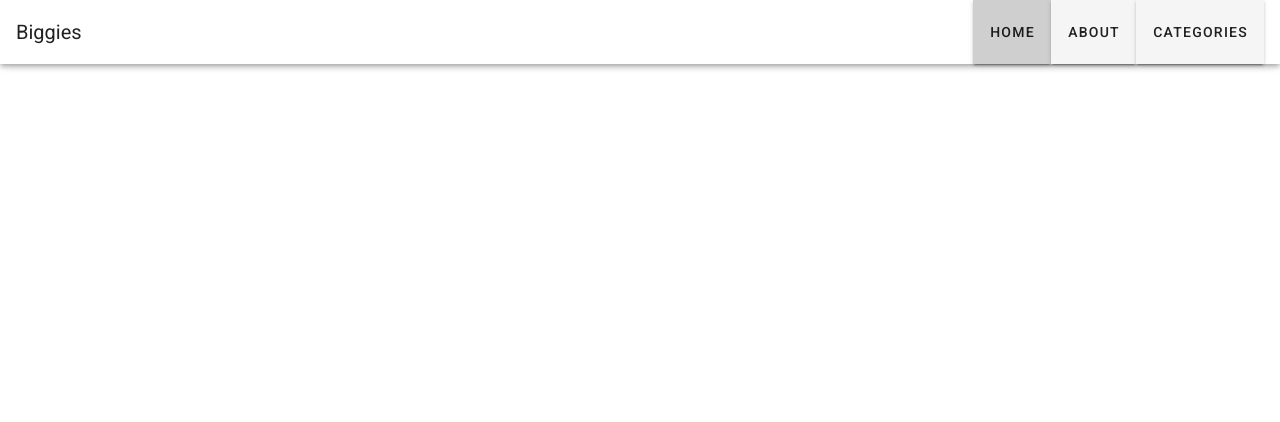
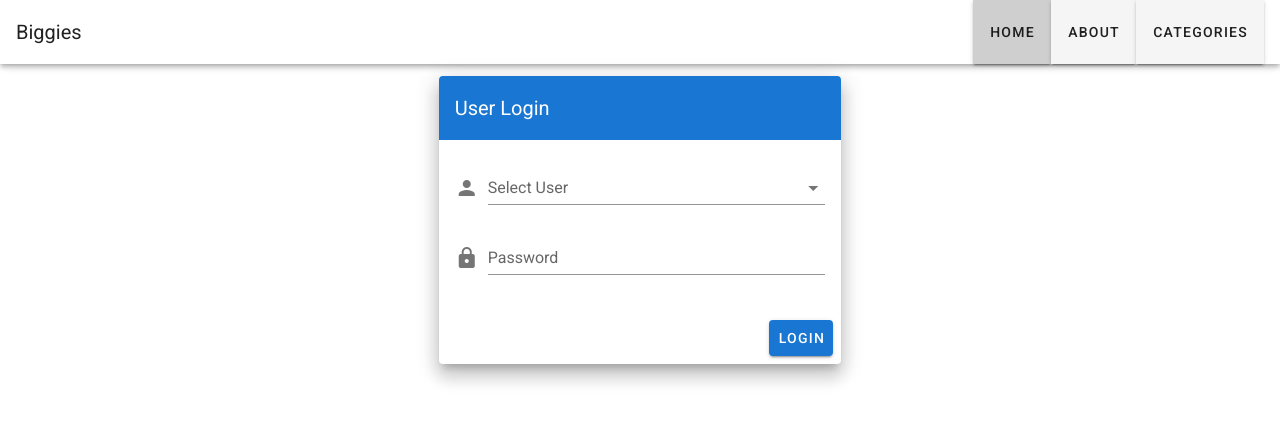
Before and after one commit to krish300/settle, a Vue app in the folder frontend/: page / in a window 1280 px wide. Shown: the top 422 px of the page. Built offline with nearby package versions, Linux system fonts and the light colour scheme.

Commit message:
login screen

```diff
--- a/frontend/package.json
+++ b/frontend/package.json
@@ -9,6 +9,7 @@
   "dependencies": {
     "axios": "^0.19.2",
     "core-js": "^3.6.4",
+    "material-design-icons-iconfont": "^5.0.1",
     "vue": "^2.6.11",
     "vue-router": "^3.1.5",
     "vuetify": "^2.2.11",
--- a/frontend/src/App.vue
+++ b/frontend/src/App.vue
@@ -16,19 +16,21 @@
     </div>
 
     <v-content>
-      <HelloWorld />
+      <Login />
     </v-content>
   </v-app>
 </template>
 
 <script>
 import HelloWorld from "./components/HelloWorld";
+import Login from "../src/views/Login";
 
 export default {
   name: "App",
 
   components: {
-    HelloWorld
+    HelloWorld,
+    Login
   },
 
   data: () => ({
--- /dev/null
+++ b/frontend/src/components/UserLogin.vue
@@ -0,0 +1,83 @@
+<template>
+  <v-content>
+    <v-container class="fill-height" fluid>
+      <v-row align="center" justify="center">
+        <v-col cols="12" sm="8" md="4">
+          <v-alert type="error" dismissible v-if="showError">Invalid User Details</v-alert>
+          <v-card class="elevation-12">
+            <v-toolbar color="primary" dark flat>
+              <v-toolbar-title>User Login</v-toolbar-title>
+              <v-spacer />
+            </v-toolbar>
+            <v-card-text>
+              <v-form ref="form">
+                <v-autocomplete
+                  label="Select User"
+                  name="login"
+                  prepend-icon="person"
+                  :key="userName"
+                  v-model="userName"
+                  :items="userNames"
+                  :rules="[v => !!v || 'User Name is required']"
+                  v-on:change="userName"
+                  @click.native="showError=false"
+                ></v-autocomplete>
+                <v-text-field
+                  :rules="[v => !!v || 'Password is required']"
+                  id="password"
+                  label="Password"
+                  name="password"
+                  prepend-icon="lock"
+                  type="password"
+                  v-model="password"
+                  clearable
+                  @click.native="showError=false"
+                />
+              </v-form>
+            </v-card-text>
+            <v-card-actions>
+              <v-spacer />
+              <v-btn color="primary" @click.native="login">Login</v-btn>
+            </v-card-actions>
+          </v-card>
+        </v-col>
+      </v-row>
+    </v-container>
+  </v-content>
+</template>
+<script>
+export default {
+  name: "UserLogin",
+  methods: {
+    login() {
+      console.log(this.$refs.form.validate());
+      this.invalidUser = true;
+      console.log("inside for invalid usgtgrrtg");
+      if (this.$refs.form.validate()) {
+        console.log("inside for invalid user1");
+        console.log("inside for invalid user1", this.invalidUser);
+
+        // validate login
+        if (this.invalidUser) {
+          console.log("inside for invalid user", this.invalidUser);
+          // reset the form
+          // display error message
+          this.password = "";
+          this.showError = true;
+        }
+      }
+    },
+    resetModel() {}
+  },
+  data() {
+    return {
+      valid: true,
+      showError: false,
+      invalidUser: false,
+      userName: "",
+      password: "",
+      userNames: ["Krishna", "Shiva", "Sandeep"]
+    };
+  }
+};
+</script>
--- a/frontend/src/main.js
+++ b/frontend/src/main.js
@@ -4,6 +4,7 @@ import router from './router';
 import store from './store';
 import vuetify from './plugins/vuetify';
 import Vuetify from 'vuetify';
+import 'material-design-icons-iconfont/dist/material-design-icons.css'
 Vue.config.productionTip = false;
 Vue.use(Vuetify)
 new Vue({
--- /dev/null
+++ b/frontend/src/views/Login.vue
@@ -0,0 +1,13 @@
+<template>
+  <UserLogin></UserLogin>
+</template>
+<script>
+// @ is an alias to /src
+import UserLogin from "@/components/UserLogin.vue";
+export default {
+  name: "Login",
+  components: {
+    UserLogin
+  }
+};
+</script>
```
Also changed, not shown: 1 other file (tests, documents, lock files or other folders).
